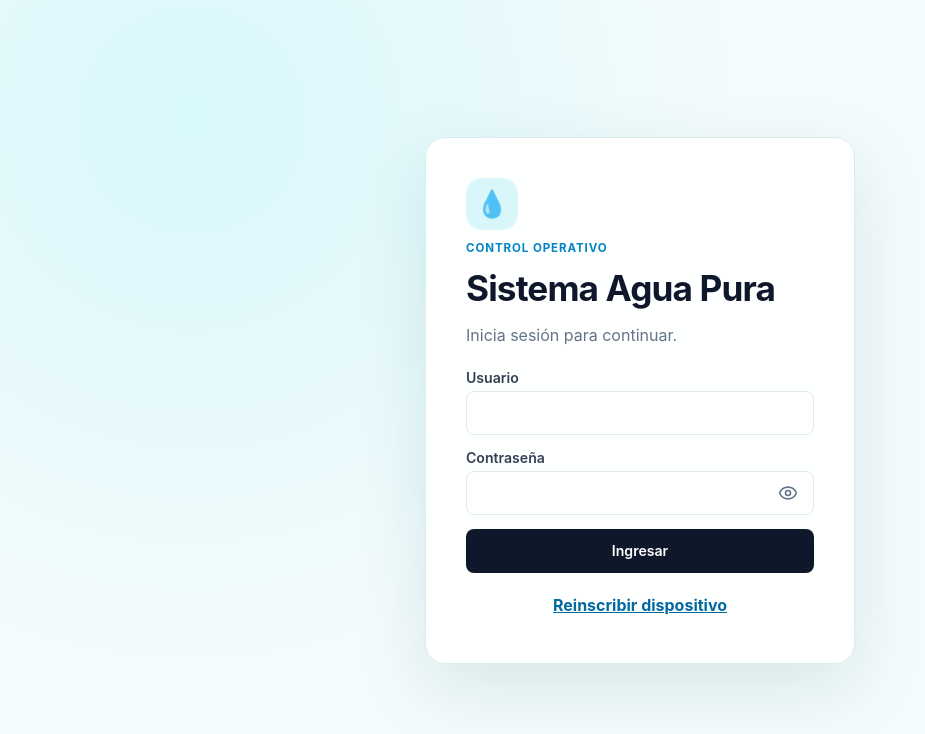
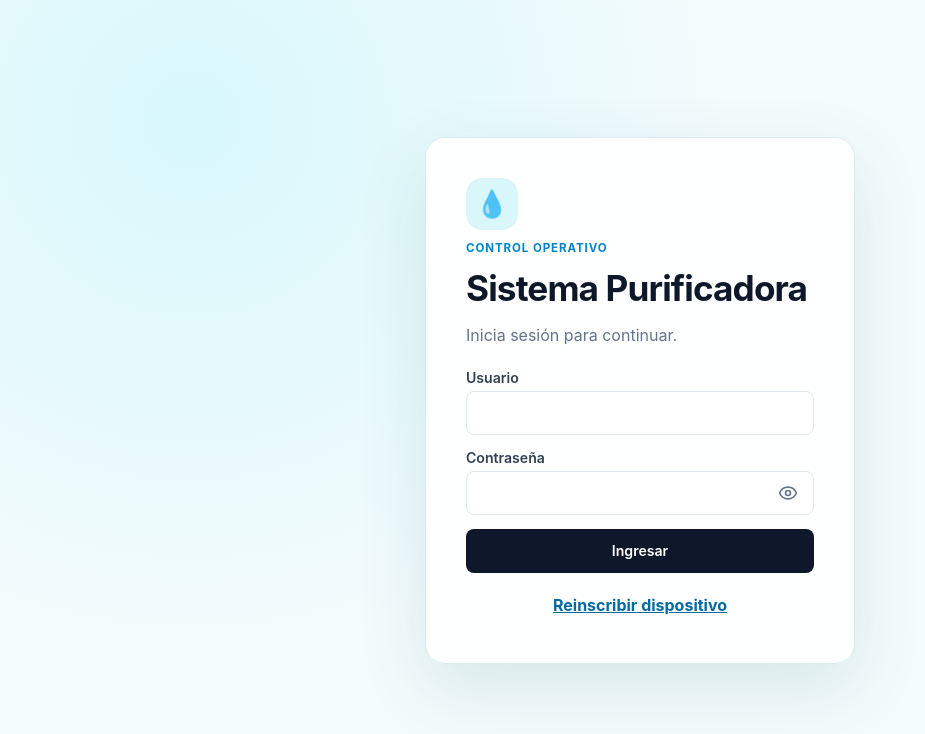
Before and after one commit to mchiroyl/purified-water-management, a React (Vite) app in the folder frontend/: page / in a window 1280 px wide. Shown: the top 734 px of the page, without its empty margins (0-925 px from the left). Built offline with nearby package versions, Linux system fonts and the light colour scheme; no server answers.

Commit message:
feat(auth): actualizar titulo del login a Sistema Purificadora

```diff
--- a/frontend/src/features/auth/LoginPage.tsx
+++ b/frontend/src/features/auth/LoginPage.tsx
@@ -59,7 +59,7 @@ export function LoginPage() {
 
   const qrValue = reenrollment?.token ? `${window.location.origin}/administration?device-reenrollment-token=${encodeURIComponent(reenrollment.token)}` : '';
   return <main className="auth-page"><section className="auth-card" aria-labelledby="login-title">
-    <div className="brand-mark" aria-hidden="true">💧</div><p className="eyebrow">Control operativo</p><h1 id="login-title">Sistema Agua Pura</h1>
+    <div className="brand-mark" aria-hidden="true">💧</div><p className="eyebrow">Control operativo</p><h1 id="login-title">Sistema Purificadora</h1>
     <p className="muted">{reEnrollmentMode ? 'Solicite autorización para reinscribir este dispositivo.' : 'Inicia sesión para continuar.'}</p>
     <form onSubmit={reEnrollmentMode ? requestReenrollment : submit} noValidate>
       <label>Usuario<input autoComplete="username" {...register('username')} /></label>{errors.username && <span className="field-error">{errors.username.message}</span>}
```
Also changed, not shown: 1 other file (tests, documents, lock files or other folders).
